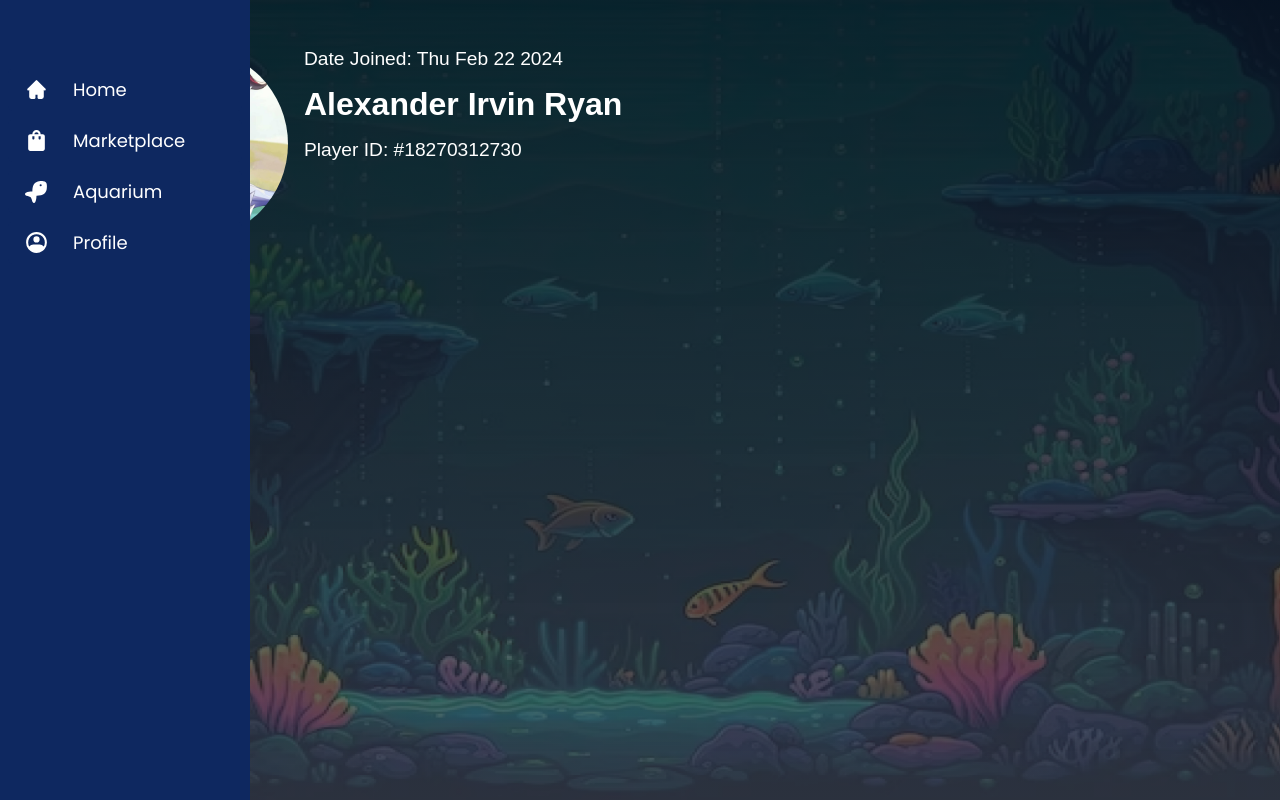
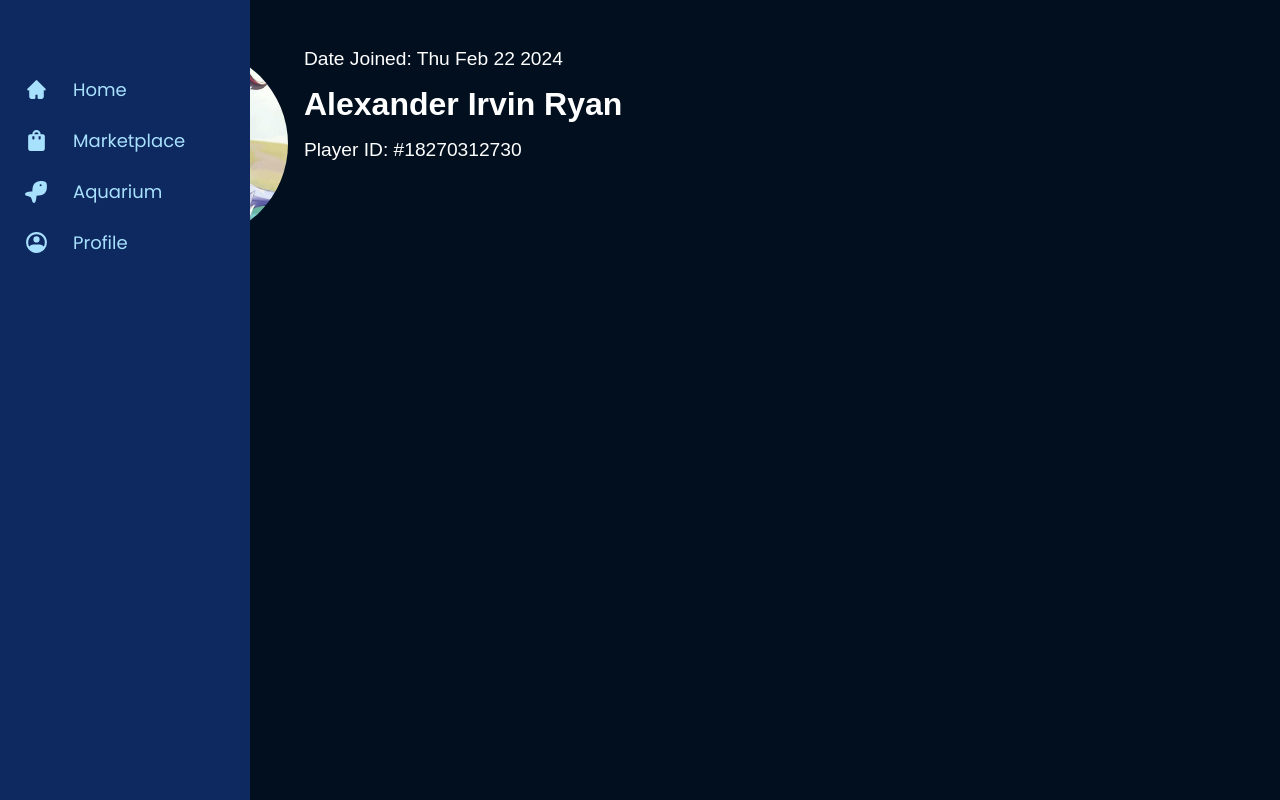
Before and after one commit to swiftee19/Reef-Rascals, a React (Vite) app in the folder src/Reef_Rascals_frontend/: page /profile/1 in a window 1280 px wide. Built offline with nearby package versions, Linux system fonts and the light colour scheme; a web font is replaced by a local one.

Commit message:
Fixed some styling

```diff
--- a/package.json
+++ b/package.json
@@ -20,5 +20,8 @@
     "@types/react-router-dom": "^5.3.3",
     "react-router": "^6.22.1",
     "react-router-dom": "^6.22.1"
+  },
+  "devDependencies": {
+    "typescript": "^5.3.3"
   }
 }
--- a/src/Reef_Rascals_frontend/src/components/sidebar-nav.tsx
+++ b/src/Reef_Rascals_frontend/src/components/sidebar-nav.tsx
@@ -35,13 +35,13 @@ export default function SidebarNav() {
                     clip-rule="evenodd"/></svg></span>
                 <span className='icon-text'>Home</span>
             </a>
-            <a href={"/marketplace" + canisterId}>
+            <a href={"/marketplace/" + canisterId}>
                 <span><svg xmlns="http://www.w3.org/2000/svg" width="1em" height="1em" viewBox="0 0 24 24"><path
                     fill="currentColor"
                     d="M18 6h-2c0-2.21-1.79-4-4-4S8 3.79 8 6H6c-1.1 0-2 .9-2 2v12c0 1.1.9 2 2 2h12c1.1 0 2-.9 2-2V8c0-1.1-.9-2-2-2m-8 4c0 .55-.45 1-1 1s-1-.45-1-1V8h2zm2-6c1.1 0 2 .9 2 2h-4c0-1.1.9-2 2-2m4 6c0 .55-.45 1-1 1s-1-.45-1-1V8h2z"/></svg></span>
                 <span className='icon-text'>Marketplace</span>
             </a>
-            <a href={"/aquarium" + canisterId}>
+            <a href={"/aquarium/" + canisterId}>
                 <span><svg xmlns="http://www.w3.org/2000/svg" width="1em" height="1em" viewBox="0 0 24 24"><path
                     fill="currentColor"
                     d="M10.357 4.103c-1.001 1.001-1.58 2.335-1.912 3.673c-.333 1.344-.431 2.747-.43 3.95a.327.327 0 0 1-.322.323c-1.771.007-4.016.22-5.832 1.087c-.682.326-.967.998-.826 1.635c.133.596.615 1.085 1.267 1.244c.795.194 1.717.445 2.519.73c.401.142.76.288 1.052.434c.302.152.487.28.578.372c.091.09.22.275.371.577c.146.292.292.65.434 1.051c.284.801.534 1.723.728 2.517c.159.652.648 1.135 1.245 1.267c.637.142 1.309-.143 1.635-.825c.867-1.813 1.08-4.054 1.09-5.823c0-.174.147-.321.323-.321c1.202 0 2.606-.098 3.95-.431c1.34-.333 2.674-.912 3.676-1.914c1.12-1.12 1.668-2.609 1.917-4.056c.25-1.451.209-2.926.095-4.092a3.771 3.771 0 0 0-3.41-3.41c-1.166-.113-2.64-.154-4.092.095c-1.447.25-2.936.798-4.056 1.917M16 5a1 1 0 1 1 0 2a1 1 0 0 1 0-2"/></svg></span>
--- a/src/Reef_Rascals_frontend/src/routes/profile-page.tsx
+++ b/src/Reef_Rascals_frontend/src/routes/profile-page.tsx
@@ -17,7 +17,7 @@ export default function ProfilePage() {
     return (
         <>
         <SidebarNav/>
-            <img className={"backdrop"} src="/temp_backdrop.png" alt="image not found"/>
+        <img className={"backdrop"} src="/bg-aquarium.png" alt="image not found"/>
         <div className={"backdrop-overlay"}/>
         <div className={"main-container"}>
             <div className={"left-container"}>
--- a/src/Reef_Rascals_frontend/src/scss/pages/error-page.scss
+++ b/src/Reef_Rascals_frontend/src/scss/pages/error-page.scss
@@ -15,6 +15,10 @@
     color: colors.$light-orange;
   }
 
+  p {
+    color: colors.$white;
+  }
+
   a {
     color: colors.$purple;
     text-decoration: none;
--- a/src/Reef_Rascals_frontend/src/scss/pages/profile-page.scss
+++ b/src/Reef_Rascals_frontend/src/scss/pages/profile-page.scss
@@ -5,7 +5,6 @@
   margin: 0;
   padding: 0;
   box-sizing: border-box;
-  color: colors.$white;
   font-family: fonts.$poppins;
 }
 
@@ -29,7 +28,8 @@
   height: 100vh;
   z-index: -2;
   background-color: rgba(0, 0, 0, 0.9);
-  //background-image: linear-gradient(to bottom, colors.$dark, rgba(0, 0, 0, 0.7));
+  overflow: hidden;
+  object-fit: cover;
 }
 
 .backdrop-overlay {
@@ -40,7 +40,6 @@
   height: 100vh;
   z-index: -1;
   background-image: linear-gradient(to bottom, rgba(colors.$dark, 0.7), rgba(colors.$white, 0.1));
-  //background-image: linear-gradient(to bottom, colors.$dark, rgba(0, 0, 0, 0.7));
 }
 
 .main-container {
@@ -50,8 +49,8 @@
   display: flex;
   justify-content: space-between;
   padding: 3rem 2rem 1rem 6rem;
-  background: none;
-  //background-color: rgba(0, 0, 0, 0.7);
+  background-color: colors.$dark;
+  color: colors.$white;
 
   .left-container, .right-container {
     width: 48%;
@@ -81,8 +80,6 @@
         gap: 1rem;
         width: 100%;
         height: 100%;
-
-
       }
     }
   }
```
Also changed, not shown: src/Reef_Rascals_frontend/src/main.tsx (+7 -1 lines), src/Reef_Rascals_frontend/src/routes/testing-page.tsx (deleted, +0 -18 lines), src/Reef_Rascals_frontend/public/temp_backdrop.png (deleted), src/Reef_Rascals_frontend/src/scss/pages/home-page.scss (added), 1 other file (tests, documents, lock files or other folders). Lines whose indentation alone changed are shown as unchanged.
